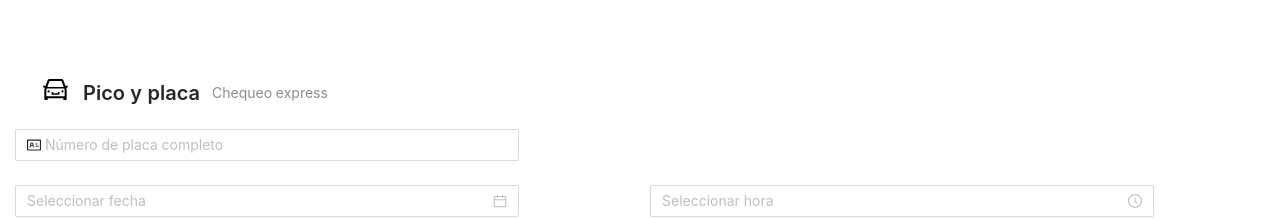
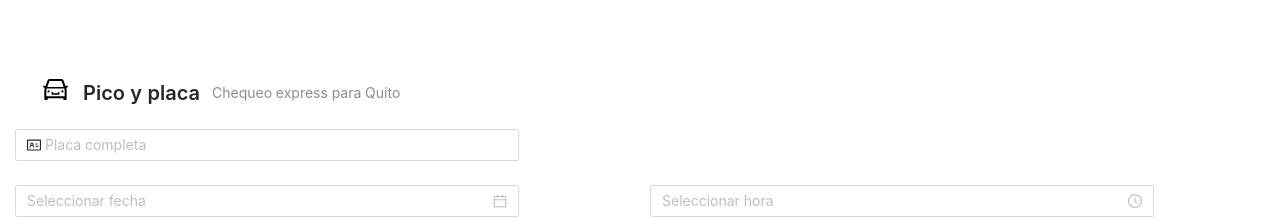
Before and after one commit to stealth14/predictor, a Next.js app: page / in a window 1280 px wide. Shown: the top 219 px of the page. Built offline with nearby package versions, Linux system fonts and the light colour scheme.

Commit message:
design fix

```diff
--- a/src/components/Form.js
+++ b/src/components/Form.js
@@ -71,7 +71,7 @@ export default function PredictorForm () {
               }}
               className="site-page-header"
               title="Pico y placa"
-              subTitle="Chequeo express"
+              subTitle="Chequeo express para Quito"
               backIcon={false}
             />
           </Col>
@@ -89,7 +89,7 @@ export default function PredictorForm () {
             >
               <Input
                 className={styles.input}
-                placeholder="Número de placa completo"
+                placeholder="Placa completa"
                 prefix={<IdcardOutlined />}
                 value
               />
```
